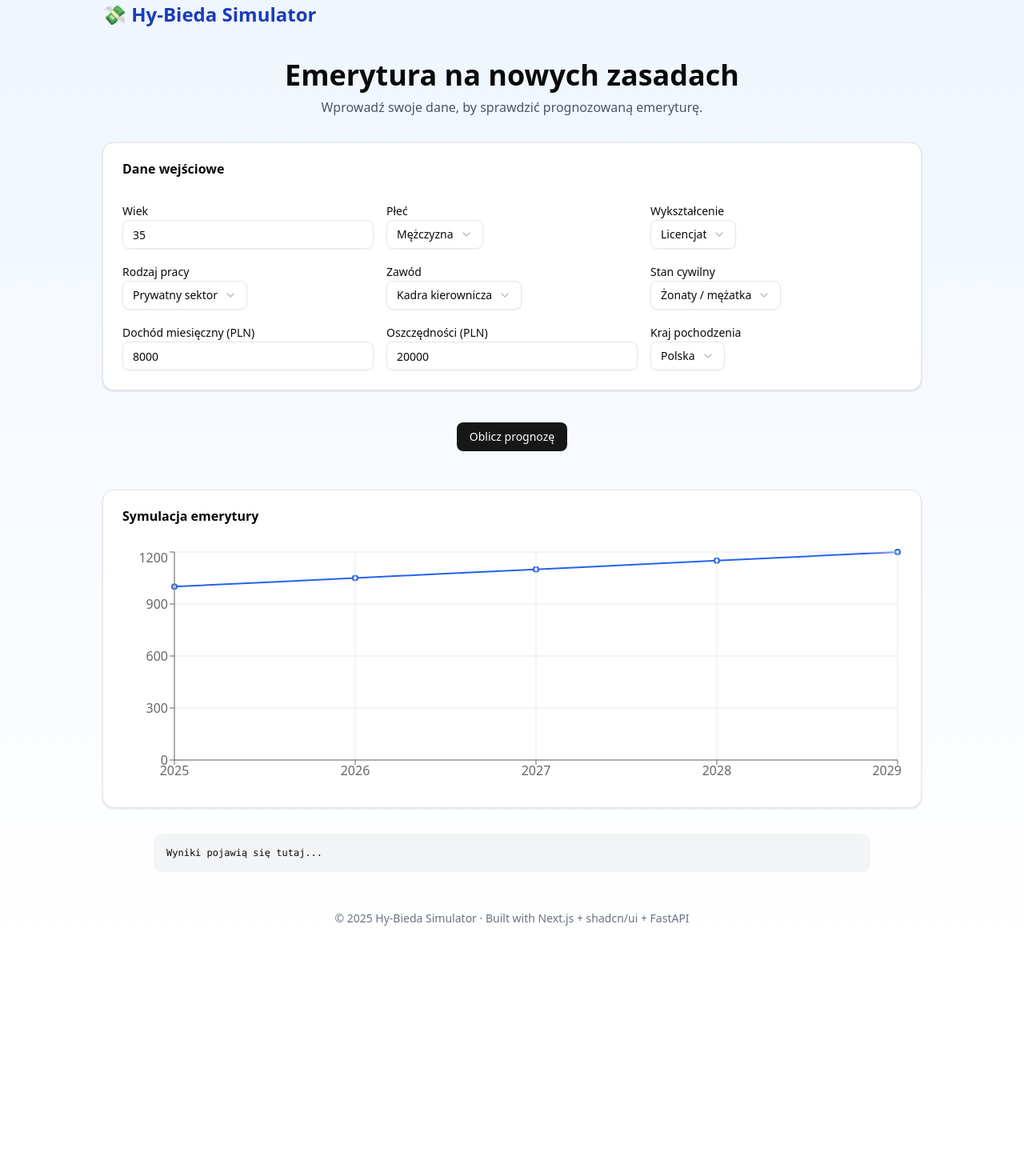
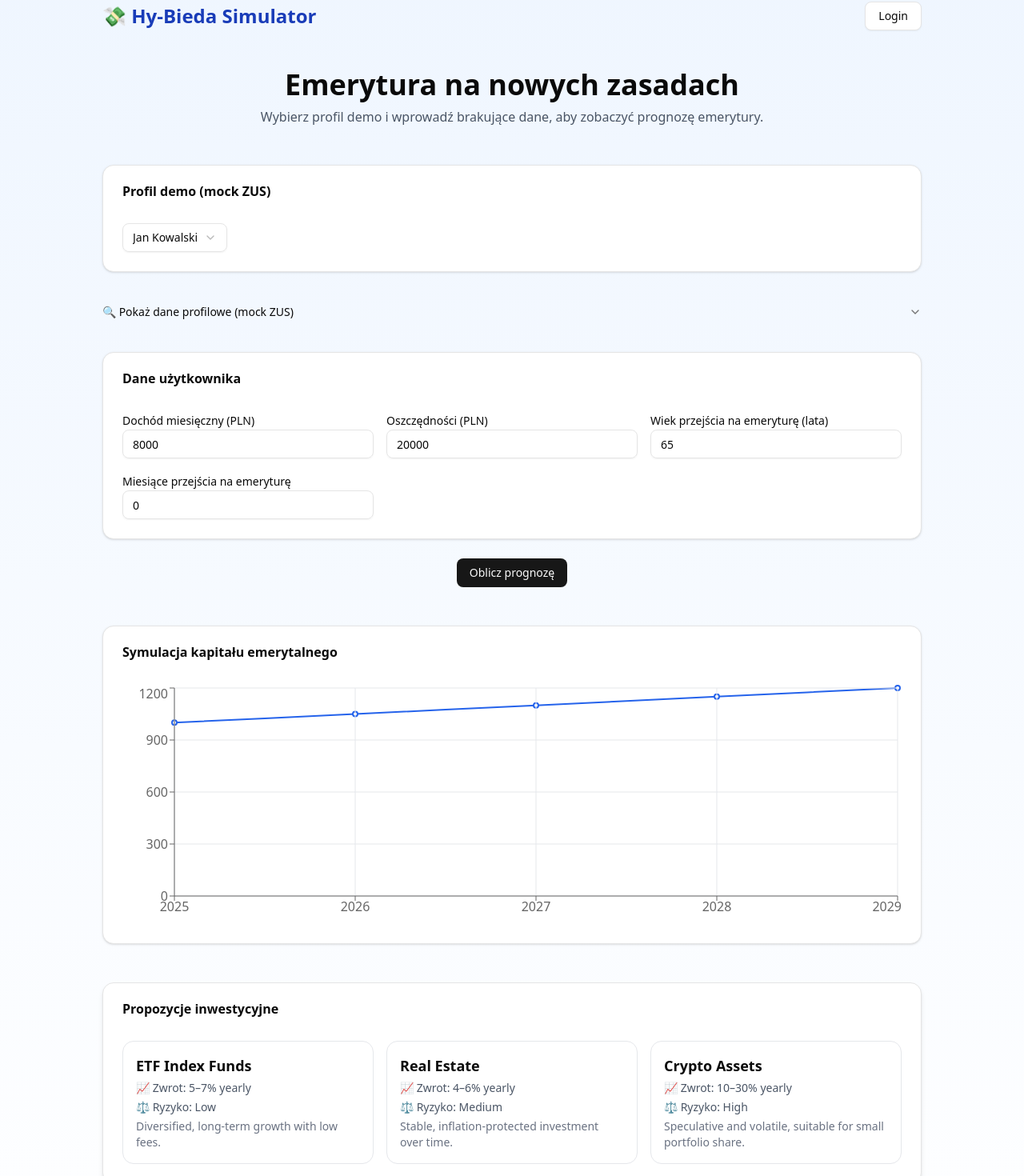
Before and after one commit to bieda-team/hy-bieda-simulator, a Next.js app in the folder frontend/: page / in a window 1280 px wide. Shown: the part 38-1508 px from the top of the page at 80% size. Before the commit the page ends 1236 px from the top, so only its background shows below. Built offline with nearby package versions, Linux system fonts and the light colour scheme.

Commit message:
mock for selected user

```diff
--- a/frontend/package.json
+++ b/frontend/package.json
@@ -9,6 +9,7 @@
     "lint": "eslint"
   },
   "dependencies": {
+    "@radix-ui/react-accordion": "^1.2.12",
     "@radix-ui/react-select": "^2.2.6",
     "@radix-ui/react-slot": "^1.2.3",
     "class-variance-authority": "^0.7.1",
--- a/frontend/src/app/page.tsx
+++ b/frontend/src/app/page.tsx
@@ -12,6 +12,12 @@ import {
   SelectValue,
 } from '@/components/ui/select'
 import {
+  Accordion,
+  AccordionItem,
+  AccordionTrigger,
+  AccordionContent,
+} from '@/components/ui/accordion'
+import {
   LineChart,
   Line,
   CartesianGrid,
@@ -24,20 +30,48 @@ import {
 export default function LandingPage() {
   const [loading, setLoading] = useState(false)
   const [prediction, setPrediction] = useState<any>(null)
+  const [selectedProfileId, setSelectedProfileId] = useState<string>('user_001')
 
-  // 🧩 Form data
-  const [formData, setFormData] = useState({
-    age: 35,
+  // 👤 Mock ZUS profiles (source of truth)
+  const mockProfiles = [
+    {
+      id: 'user_001',
+      name: 'Jan Kowalski',
+      birth_year: 1985,
+      birth_month: 6,
+      sex: 'Male',
       workclass: 'Private',
       education: 'Bachelors',
       marital_status: 'Married-civ-spouse',
       occupation: 'Exec-managerial',
       relationship: 'Husband',
       race: 'White',
-    sex: 'Male',
       native_country: 'Poland',
+    },
+    {
+      id: 'user_002',
+      name: 'Anna Nowak',
+      birth_year: 1990,
+      birth_month: 3,
+      sex: 'Female',
+      workclass: 'State-gov',
+      education: 'Masters',
+      marital_status: 'Never-married',
+      occupation: 'Prof-specialty',
+      relationship: 'Unmarried',
+      race: 'White',
+      native_country: 'Poland',
+    },
+  ]
+
+  const selectedProfile = mockProfiles.find((p) => p.id === selectedProfileId)!
+
+  // 🧩 User-entered fields
+  const [formData, setFormData] = useState({
     current_income: 8000,
     savings: 20000,
+    retirement_age_years: 65,
+    retirement_age_months: 0,
   })
 
   function handleChange(field: string, value: any) {
@@ -49,25 +83,19 @@ async function fetchPrediction() {
     try {
       const apiBase = process.env.NEXT_PUBLIC_API_URL ?? 'http://localhost:8000'
 
-    // Derive gender from "sex" field
-    const gender = formData.sex === 'Male' ? 'Mężczyzna' : 'Kobieta'
-
-    // Create mock ZUS-style payload
       const payload = {
-      last_zus_year: 2024,
-      gender,
-      birth_month: 1,
-      birth_year: 1990, // you can make this user-input later
+        user_id: selectedProfile.id,
+        current_income: formData.current_income,
+        savings: formData.savings,
+        retirement_age_years: formData.retirement_age_years,
+        retirement_age_months: formData.retirement_age_months,
+        gender: selectedProfile.sex === 'Male' ? 'Mężczyzna' : 'Kobieta',
+        birth_year: selectedProfile.birth_year,
+        birth_month: selectedProfile.birth_month,
         total_contributions: formData.savings * 0.6,
         capital: formData.savings * 0.3,
         subaccount: formData.savings * 0.1,
         yearly_contributions: formData.current_income * 12 * 0.2,
-      retirement_age_years: 65,
-      retirement_age_months: 0,
-      start_work_year: 2020 - (formData.age - 25), // simple estimation
-      current_income: formData.current_income,
-      ofe_member: true,
-      future_income_percent: 100,
       }
 
       const res = await fetch(`${apiBase}/api/predict`, {
@@ -85,219 +113,111 @@ async function fetchPrediction() {
     }
   }
 
-
-  // 🧮 Example chart data (mock)
+  // 📈 Chart data
   const chartData = prediction
     ? Array.from({ length: 5 }, (_, i) => ({
-        year: 2025 + i,
-        pension:
-          (prediction.estimated_monthly_pension || 1000) *
-          (1 + 0.03 * i),
+        year: new Date().getFullYear() + i,
+        pension: (prediction.estimated_monthly_pension || 1000) * (1 + 0.03 * i),
       }))
     : Array.from({ length: 5 }, (_, i) => ({
-        year: 2025 + i,
+        year: new Date().getFullYear() + i,
         pension: 1000 * (1 + 0.05 * i),
       }))
+
+  // 💰 Investing options
+  const investingOptions = [
+    { name: 'ETF Index Funds', return: '5–7% yearly', risk: 'Low', description: 'Diversified, long-term growth with low fees.' },
+    { name: 'Real Estate', return: '4–6% yearly', risk: 'Medium', description: 'Stable, inflation-protected investment over time.' },
+    { name: 'Crypto Assets', return: '10–30% yearly', risk: 'High', description: 'Speculative and volatile, suitable for small portfolio share.' },
+  ]
 
   return (
     <main className="min-h-screen bg-gradient-to-b from-blue-50 to-white flex flex-col items-center py-10 px-4">
       {/* Header */}
-      <header className="max-w-5xl w-full flex justify-between items-center mb-10">
+      <header className="max-w-5xl w-full flex justify-between items-center mb-12">
         <h1 className="text-2xl font-bold text-blue-800">💸 Hy-Bieda Simulator</h1>
+        <Button variant="outline">Login</Button>
       </header>
 
       {/* Hero */}
-      <section className="text-center mb-8">
+      <section className="text-center mb-12">
         <h2 className="text-4xl font-bold mb-2">Emerytura na nowych zasadach</h2>
-        <p className="text-gray-600">
-          Wprowadź swoje dane, by sprawdzić prognozowaną emeryturę.
-        </p>
+        <p className="text-gray-600">Wybierz profil demo i wprowadź brakujące dane, aby zobaczyć prognozę emerytury.</p>
       </section>
 
-      {/* Form */}
-      <Card className="max-w-5xl w-full mb-10">
+      {/* Select Mock Profile */}
+      <Card className="max-w-5xl w-full mb-6">
         <CardHeader>
-          <CardTitle>Dane wejściowe</CardTitle>
+          <CardTitle>Profil demo (mock ZUS)</CardTitle>
         </CardHeader>
+        <CardContent>
+          <Select value={selectedProfileId} onValueChange={(id) => setSelectedProfileId(id)}>
+            <SelectTrigger><SelectValue /></SelectTrigger>
+            <SelectContent>
+              {mockProfiles.map((p) => <SelectItem key={p.id} value={p.id}>{p.name}</SelectItem>)}
+            </SelectContent>
+          </Select>
+        </CardContent>
+      </Card>
+
+      {/* Mock Profile Accordion */}
+      <Accordion type="single" collapsible className="max-w-5xl w-full mb-6">
+        <AccordionItem value="mockProfile">
+          <AccordionTrigger>🔍 Pokaż dane profilowe (mock ZUS)</AccordionTrigger>
+          <AccordionContent>
+            <pre className="text-xs bg-gray-100 rounded-lg p-4 overflow-auto">
+              {JSON.stringify(selectedProfile, null, 2)}
+            </pre>
+          </AccordionContent>
+        </AccordionItem>
+      </Accordion>
+
+      {/* User Inputs */}
+      <Card className="max-w-5xl w-full mb-6">
+        <CardHeader><CardTitle>Dane użytkownika</CardTitle></CardHeader>
         <CardContent className="grid sm:grid-cols-2 lg:grid-cols-3 gap-4">
           <div>
-            <label className="text-sm font-medium">Wiek</label>
-            <Input
-              type="number"
-              value={formData.age}
-              onChange={(e) => handleChange('age', Number(e.target.value))}
-            />
+            <label className="text-sm font-medium">Dochód miesięczny (PLN)</label>
+            <Input type="number" value={formData.current_income} onChange={(e) => handleChange('current_income', Number(e.target.value))} />
           </div>
-
-          <div>
-            <label className="text-sm font-medium">Płeć</label>
-            <Select
-              value={formData.sex}
-              onValueChange={(v) => handleChange('sex', v)}
-            >
-              <SelectTrigger><SelectValue /></SelectTrigger>
-              <SelectContent>
-                <SelectItem value="Male">Mężczyzna</SelectItem>
-                <SelectItem value="Female">Kobieta</SelectItem>
-              </SelectContent>
-            </Select>
-          </div>
-
-          <div>
-            <label className="text-sm font-medium">Wykształcenie</label>
-            <Select
-              value={formData.education}
-              onValueChange={(v) => handleChange('education', v)}
-            >
-              <SelectTrigger><SelectValue /></SelectTrigger>
-              <SelectContent>
-                <SelectItem value="HS-grad">Średnie</SelectItem>
-                <SelectItem value="Bachelors">Licencjat</SelectItem>
-                <SelectItem value="Masters">Magister</SelectItem>
-                <SelectItem value="Doctorate">Doktorat</SelectItem>
-              </SelectContent>
-            </Select>
-          </div>
-
-          <div>
-            <label className="text-sm font-medium">Rodzaj pracy</label>
-            <Select
-              value={formData.workclass}
-              onValueChange={(v) => handleChange('workclass', v)}
-            >
-              <SelectTrigger><SelectValue /></SelectTrigger>
-              <SelectContent>
-                <SelectItem value="Private">Prywatny sektor</SelectItem>
-                <SelectItem value="Self-emp-not-inc">Samozatrudniony</SelectItem>
-                <SelectItem value="State-gov">Sektor publiczny</SelectItem>
-                <SelectItem value="Without-pay">Bez wynagrodzenia</SelectItem>
-              </SelectContent>
-            </Select>
-          </div>
-
-          <div>
-            <label className="text-sm font-medium">Zawód</label>
-            <Select
-              value={formData.occupation}
-              onValueChange={(v) => handleChange('occupation', v)}
-            >
-              <SelectTrigger><SelectValue /></SelectTrigger>
-              <SelectContent>
-                <SelectItem value="Exec-managerial">Kadra kierownicza</SelectItem>
-                <SelectItem value="Prof-specialty">Specjalista</SelectItem>
-                <SelectItem value="Craft-repair">Rzemieślnik</SelectItem>
-                <SelectItem value="Sales">Sprzedaż</SelectItem>
-                <SelectItem value="Other-service">Usługi</SelectItem>
-              </SelectContent>
-            </Select>
-          </div>
-
-          <div>
-            <label className="text-sm font-medium">Stan cywilny</label>
-            <Select
-              value={formData.marital_status}
-              onValueChange={(v) => handleChange('marital_status', v)}
-            >
-              <SelectTrigger><SelectValue /></SelectTrigger>
-              <SelectContent>
-                <SelectItem value="Never-married">Singiel</SelectItem>
-                <SelectItem value="Married-civ-spouse">Żonaty / mężatka</SelectItem>
-                <SelectItem value="Divorced">Rozwiedziony/a</SelectItem>
-                <SelectItem value="Widowed">Wdowiec / wdowa</SelectItem>
-              </SelectContent>
-            </Select>
-          </div>
-
-          <div>
-            <label className="text-sm font-medium">Dochód miesięczny (PLN)</label>
-            <Input
-              type="number"
-              value={formData.current_income}
-              onChange={(e) => handleChange('current_income', Number(e.target.value))}
-            />
-          </div>
-
           <div>
             <label className="text-sm font-medium">Oszczędności (PLN)</label>
-            <Input
-              type="number"
-              value={formData.savings}
-              onChange={(e) => handleChange('savings', Number(e.target.value))}
-            />
+            <Input type="number" value={formData.savings} onChange={(e) => handleChange('savings', Number(e.target.value))} />
           </div>
-
           <div>
-            <label className="text-sm font-medium">Kraj pochodzenia</label>
-            <Select
-              value={formData.native_country}
-              onValueChange={(v) => handleChange('native_country', v)}
-            >
-              <SelectTrigger><SelectValue /></SelectTrigger>
-              <SelectContent>
-                <SelectItem value="Poland">Polska</SelectItem>
-                <SelectItem value="United-States">Stany Zjednoczone</SelectItem>
-                <SelectItem value="Germany">Niemcy</SelectItem>
-                <SelectItem value="India">Indie</SelectItem>
-                <SelectItem value="Other">Inny</SelectItem>
-              </SelectContent>
-            </Select>
+            <label className="text-sm font-medium">Wiek przejścia na emeryturę (lata)</label>
+            <Input type="number" value={formData.retirement_age_years} onChange={(e) => handleChange('retirement_age_years', Number(e.target.value))} />
+          </div>
+          <div>
+            <label className="text-sm font-medium">Miesiące przejścia na emeryturę</label>
+            <Input type="number" value={formData.retirement_age_months} onChange={(e) => handleChange('retirement_age_months', Number(e.target.value))} />
           </div>
         </CardContent>
       </Card>
 
-      <Button onClick={fetchPrediction} disabled={loading}>
-        {loading ? 'Obliczam...' : 'Oblicz prognozę'}
-      </Button>
+      <Button onClick={fetchPrediction} disabled={loading}>{loading ? 'Obliczam...' : 'Oblicz prognozę'}</Button>
 
       {/* Results */}
       {prediction && (
         <div className="mt-10 w-full max-w-5xl grid sm:grid-cols-3 gap-6">
           <Card>
-            <CardHeader>
-              <CardTitle>Prognozowany kapitał</CardTitle>
-            </CardHeader>
-            <CardContent>
-              <p className="text-2xl font-semibold text-green-600">
-                {prediction.projected_capital
-                  ? `${prediction.projected_capital.toLocaleString()} PLN`
-                  : '—'}
-              </p>
-            </CardContent>
+            <CardHeader><CardTitle>Prognozowany kapitał</CardTitle></CardHeader>
+            <CardContent><p className="text-2xl font-semibold text-green-600">{prediction.projected_capital?.toLocaleString() ?? '—'} PLN</p></CardContent>
           </Card>
-
           <Card>
-            <CardHeader>
-              <CardTitle>Miesięczna emerytura</CardTitle>
-            </CardHeader>
-            <CardContent>
-              <p className="text-2xl font-semibold text-blue-600">
-                {prediction.estimated_monthly_pension
-                  ? `${prediction.estimated_monthly_pension.toLocaleString()} PLN`
-                  : '—'}
-              </p>
-            </CardContent>
+            <CardHeader><CardTitle>Miesięczna emerytura</CardTitle></CardHeader>
+            <CardContent><p className="text-2xl font-semibold text-blue-600">{prediction.estimated_monthly_pension?.toLocaleString() ?? '—'} PLN</p></CardContent>
           </Card>
-
           <Card>
-            <CardHeader>
-              <CardTitle>Stopa zastąpienia</CardTitle>
-            </CardHeader>
-            <CardContent>
-              <p className="text-2xl font-semibold text-orange-600">
-                {prediction.replacement_rate_percent
-                  ? `${prediction.replacement_rate_percent.toFixed(1)}%`
-                  : '—'}
-              </p>
-            </CardContent>
+            <CardHeader><CardTitle>Stopa zastąpienia</CardTitle></CardHeader>
+            <CardContent><p className="text-2xl font-semibold text-orange-600">{prediction.replacement_rate_percent?.toFixed(1) ?? '—'}%</p></CardContent>
           </Card>
         </div>
       )}
 
       {/* Chart */}
       <Card className="mt-12 w-full max-w-5xl">
-        <CardHeader>
-          <CardTitle>Symulacja emerytury</CardTitle>
-        </CardHeader>
+        <CardHeader><CardTitle>Symulacja kapitału emerytalnego</CardTitle></CardHeader>
         <CardContent>
           <ResponsiveContainer width="100%" height={300}>
             <LineChart data={chartData}>
@@ -311,12 +231,27 @@ async function fetchPrediction() {
         </CardContent>
       </Card>
 
+      {/* Investing Options */}
+      <Card className="mt-12 w-full max-w-5xl shadow-md">
+        <CardHeader><CardTitle>Propozycje inwestycyjne</CardTitle></CardHeader>
+        <CardContent className="grid sm:grid-cols-3 gap-4">
+          {investingOptions.map((opt) => (
+            <div key={opt.name} className="rounded-xl border border-gray-200 p-4 hover:shadow-lg transition">
+              <h3 className="text-lg font-semibold mb-1">{opt.name}</h3>
+              <p className="text-sm text-gray-600 mb-1">📈 Zwrot: {opt.return}</p>
+              <p className="text-sm text-gray-600 mb-1">⚖️ Ryzyko: {opt.risk}</p>
+              <p className="text-sm text-gray-500">{opt.description}</p>
+            </div>
+          ))}
+        </CardContent>
+      </Card>
+
       {/* Raw JSON */}
-      <pre className="mt-8 text-xs bg-gray-100 rounded-lg p-4 w-full max-w-4xl overflow-auto">
-        {prediction ? JSON.stringify(prediction, null, 2) : 'Wyniki pojawią się tutaj...'}
+      <pre className="mt-8 text-sm bg-gray-100 rounded-lg p-4 w-full max-w-4xl overflow-auto">
+        {prediction ? JSON.stringify(prediction, null, 2) : 'Dane prognozy pojawią się tutaj...'}
       </pre>
 
-      <footer className="mt-12 text-sm text-gray-500">
+      <footer className="mt-16 text-sm text-gray-500">
         © 2025 Hy-Bieda Simulator · Built with Next.js + shadcn/ui + FastAPI
       </footer>
     </main>
--- /dev/null
+++ b/frontend/src/components/ui/accordion.tsx
@@ -0,0 +1,66 @@
+"use client"
+
+import * as React from "react"
+import * as AccordionPrimitive from "@radix-ui/react-accordion"
+import { ChevronDownIcon } from "lucide-react"
+
+import { cn } from "@/lib/utils"
+
+function Accordion({
+  ...props
+}: React.ComponentProps<typeof AccordionPrimitive.Root>) {
+  return <AccordionPrimitive.Root data-slot="accordion" {...props} />
+}
+
+function AccordionItem({
+  className,
+  ...props
+}: React.ComponentProps<typeof AccordionPrimitive.Item>) {
+  return (
+    <AccordionPrimitive.Item
+      data-slot="accordion-item"
+      className={cn("border-b last:border-b-0", className)}
+      {...props}
+    />
+  )
+}
+
+function AccordionTrigger({
+  className,
+  children,
+  ...props
+}: React.ComponentProps<typeof AccordionPrimitive.Trigger>) {
+  return (
+    <AccordionPrimitive.Header className="flex">
+      <AccordionPrimitive.Trigger
+        data-slot="accordion-trigger"
+        className={cn(
+          "focus-visible:border-ring focus-visible:ring-ring/50 flex flex-1 items-start justify-between gap-4 rounded-md py-4 text-left text-sm font-medium transition-all outline-none hover:underline focus-visible:ring-[3px] disabled:pointer-events-none disabled:opacity-50 [&[data-state=open]>svg]:rotate-180",
+          className
+        )}
+        {...props}
+      >
+        {children}
+        <ChevronDownIcon className="text-muted-foreground pointer-events-none size-4 shrink-0 translate-y-0.5 transition-transform duration-200" />
+      </AccordionPrimitive.Trigger>
+    </AccordionPrimitive.Header>
+  )
+}
+
+function AccordionContent({
+  className,
+  children,
+  ...props
+}: React.ComponentProps<typeof AccordionPrimitive.Content>) {
+  return (
+    <AccordionPrimitive.Content
+      data-slot="accordion-content"
+      className="data-[state=closed]:animate-accordion-up data-[state=open]:animate-accordion-down overflow-hidden text-sm"
+      {...props}
+    >
+      <div className={cn("pt-0 pb-4", className)}>{children}</div>
+    </AccordionPrimitive.Content>
+  )
+}
+
+export { Accordion, AccordionItem, AccordionTrigger, AccordionContent }
```
Also changed, not shown: 2 other files (tests, documents, lock files or other folders). Lines whose indentation alone changed are shown as unchanged.
